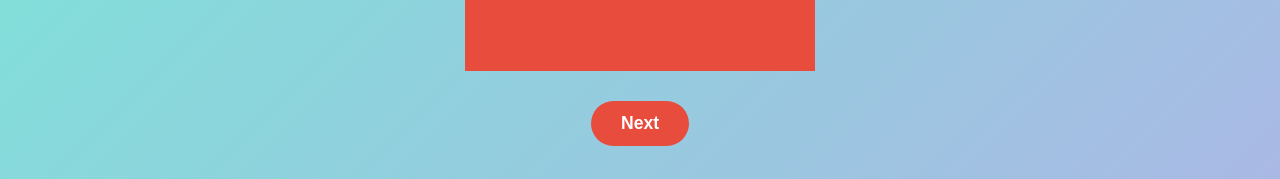
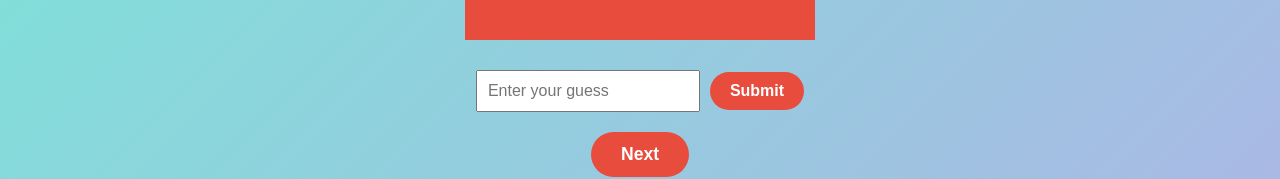
Before and after one commit to rajan10kuwar/flashcards-app, a React (Create React App) app: page / in a window 1280 px wide. Both pictures are taken after a click on the button "Next". Shown: the part 516-695 px from the top of the page. Built offline with nearby package versions, Linux system fonts and the light colour scheme.

Commit message:
Updated code from part 1 to meet first required feature of part 2

```diff
--- a/src/App.css
+++ b/src/App.css
@@ -59,3 +59,33 @@ button:hover {
 button:active {
   transform: scale(0.95);
 }
+
+.guess-section {
+  margin-top: 20px;
+}
+
+.guess-section input {
+  padding: 10px;
+  font-size: 1em;
+  width: 200px;
+  margin-right: 10px;
+}
+
+.guess-section button {
+  padding: 10px 20px;
+  font-size: 1em;
+  margin: 0;
+  display: inline-block;
+}
+
+.correct {
+  color: green;
+  font-weight: bold;
+  margin: 10px 0 0 0;
+}
+
+.incorrect {
+  color: red;
+  font-weight: bold;
+  margin: 10px 0 0 0;
+}
--- a/src/App.js
+++ b/src/App.js
@@ -163,6 +163,8 @@ const cards = [
 const App = () => {
   const [currentIndex, setCurrentIndex] = useState(0); // Start with index 0 (START card)
   const [flipped, setFlipped] = useState(false);
+  const [guess, setGuess] = useState('');
+  const [guessStatus, setGuessStatus] = useState(null);
 
   const handleFlip = () => {
     console.log(`Card clicked, flipping to: ${!flipped}`);
@@ -176,7 +178,20 @@ const App = () => {
       console.log(`Next card index: ${newIndex}`);
       setCurrentIndex(newIndex);
       setFlipped(false);
+      setGuess('');
+      setGuessStatus(null);
     }
+  };
+
+  const handleGuessChange = (e) => {
+    setGuess(e.target.value);
+    setGuessStatus(null); // Clear feedback when user starts typing a new guess
+  };
+
+  const handleSubmit = () => {
+    const correctAnswer = cards[currentIndex].answerText.toLowerCase();
+    const userGuess = guess.toLowerCase().trim();
+    setGuessStatus(userGuess === correctAnswer ? 'correct' : 'incorrect');
   };
 
   return (
@@ -192,6 +207,22 @@ const App = () => {
           onClick={handleFlip}
         />
       </div>
+      {currentIndex > 0 && !flipped && (
+        <div className="guess-section">
+          <input
+            type="text"
+            value={guess}
+            onChange={handleGuessChange}
+            placeholder="Enter your guess"
+          />
+          <button onClick={handleSubmit}>Submit</button>
+          {guessStatus && (
+            <p className={guessStatus}>
+              {guessStatus === 'correct' ? 'Correct!' : 'Incorrect!'}
+            </p>
+          )}
+        </div>
+      )}
       <button onClick={handleNext}>Next</button>
     </div>
   );
```
